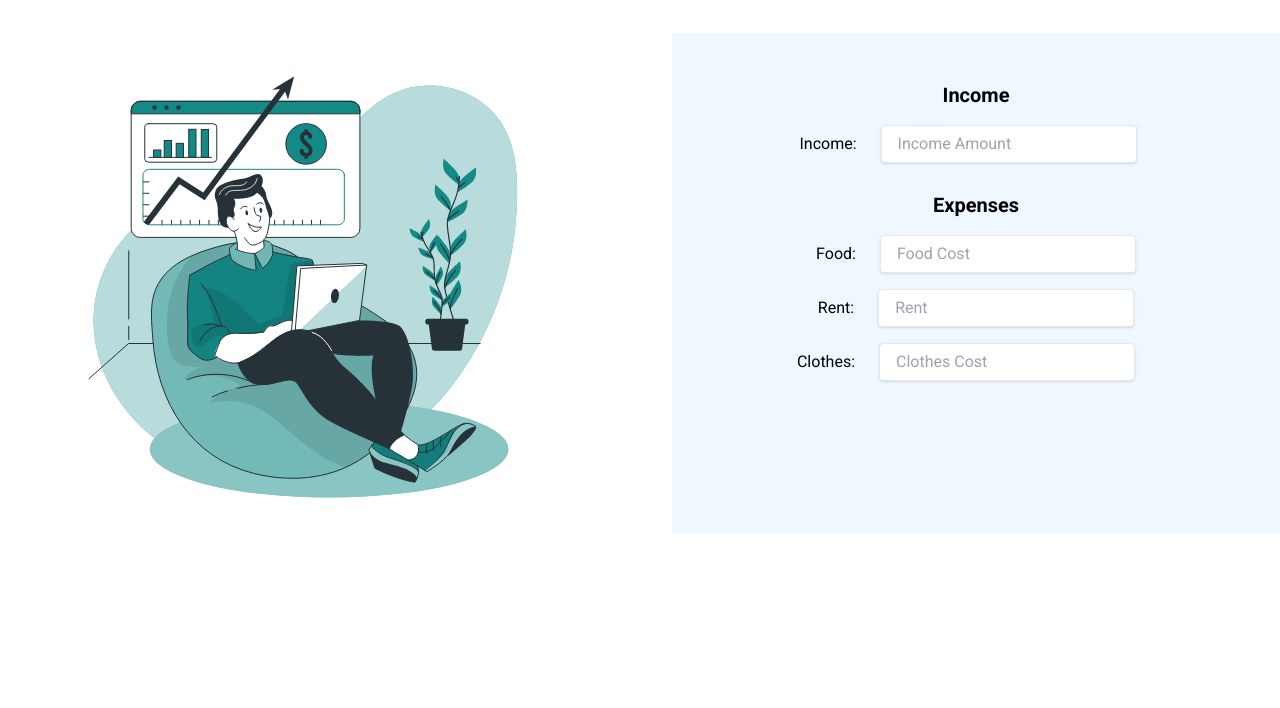
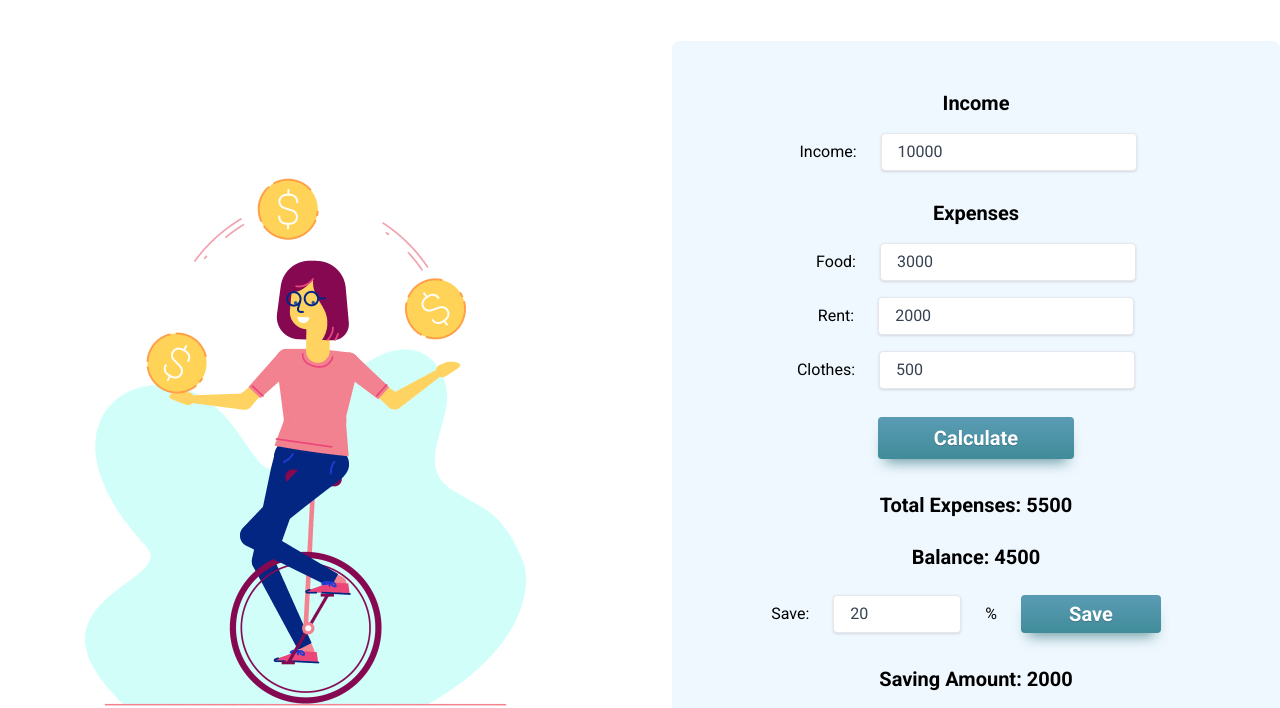
Before and after one commit to saimasiddique/Monthly-Budget_Planning, a plain HTML site: page index.html in a window 1280 px wide. Shown: the part 95-803 px from the top of the page. Drawn offline with nearby package versions, Linux system fonts and the light colour scheme.

Commit message:
layout design complete

```diff
--- a/index.html
+++ b/index.html
@@ -11,19 +11,21 @@
 </head>
 
 <header>
-    <h1 class="container mx-auto mt-10 text-center title-text text-5xl">Budget Planning &#128176;&#128203; </h1>
+    <h1 class="container mx-auto mt-10 text-center title-text text-5xl">
+        Budget Planning
+        &#128176;&#128203; </h1>
 </header>
 
 <body>
-    <section class="container mx-auto mt-10">
+    <section class="container mx-auto mt-12 mb-20">
         <div class="grid grid-cols-2 gap-16 ">
             <!-- left side -->
-            <div>
-                <img class="mx-auto" src="/images/section-img.gif" alt="gif">
+            <div class="flex items-center">
+                <img class="mx-auto " src="/images/lady.gif" alt="gif">
             </div>
 
             <!-- right side  -->
-            <div class="bg-sky-100/50 section-text">
+            <div class="bg-sky-100/50 section-text rounded-lg">
                 <!-- Income  -->
                 <h3 class=" text-center text-xl font-semibold mt-12">Income</h3>
                 <div class="flex justify-center items-center gap-6 mt-4">
@@ -31,8 +33,8 @@
                         Income:
                     </label>
                     <input
-                        class="shadow  border rounded py-2 px-4 text-gray-700 leading-tight focus:outline-none focus:shadow-green-200 focus:border-blue-400  hover:drop-shadow-lg  w-64"
-                        id="income-text" type="text" placeholder="Income Amount">
+                        class="shadow  border rounded py-2 px-4 text-gray-700 leading-tight focus:outline-none focus:shadow-green-200 focus:border-blue-400  hover:drop-shadow-lg w-64"
+                        id="income-text" type="text" value="10000" placeholder="Income Amount">
                 </div>
                 <!-- Expenses  -->
                 <h3 class=" text-center text-xl font-semibold mt-7">Expenses</h3>
@@ -44,7 +46,7 @@
                     </label>
                     <input
                         class="shadow  border rounded py-2 px-4 text-gray-700 leading-tight focus:outline-none focus:shadow-green-200 focus:border-blue-400  hover:drop-shadow-lg  w-64 "
-                        id="food-cost-text" type="text" placeholder="Food Cost">
+                        id="food-cost-text" type="text" value="3000" placeholder="Food Cost">
                 </div>
 
                 <!-- Rent  -->
@@ -54,18 +56,44 @@
                     </label>
                     <input
                         class="shadow border rounded py-2 px-4 text-gray-700 leading-tight focus:outline-none focus:shadow-green-200 focus:border-blue-400  hover:drop-shadow-lg  w-64"
-                        id="rent-text" type="text" placeholder="Rent">
+                        id="rent-text" type="text" value="2000" placeholder="Rent">
                 </div>
 
                 <!-- Clothes  -->
-                <div class="flex justify-center items-center gap-6 mt-4">
+                <div class="flex justify-center items-center gap-6 mt-4 mb-7">
                     <label class="text-base -ml-5" for="clothes-cost">
                         Clothes:
                     </label>
                     <input
                         class="shadow border rounded py-2 px-4 text-gray-700 leading-tight focus:outline-none focus:shadow-green-200 focus:border-blue-400  hover:drop-shadow-lg w-64"
-                        id="clothes-cost-text" type="text" placeholder="Clothes Cost">
+                        id="clothes-cost-text" type="text" value="500" placeholder="Clothes Cost">
                 </div>
+                <div class="flex justify-center">
+                    <button class="myButton">Calculate</button>
+                </div>
+
+                <!-- total expenses -->
+                <h3 class=" text-center text-xl font-semibold mt-8">Total Expenses: <span> 5500</span></h3>
+                <!-- Balance  -->
+                <h3 class=" text-center text-xl font-semibold mt-6">Balance: <span> 4500</span></h3>
+
+                <!-- savings% -->
+                <div class="flex justify-center items-center gap-6 mt-6 mb-7">
+                    <label class="text-base -ml-5" for="clothes-cost">
+                        Save:
+                    </label>
+                    <input
+                        class="shadow border rounded py-2 px-4 text-gray-700 leading-tight focus:outline-none focus:shadow-green-200 focus:border-blue-400  hover:drop-shadow-lg w-32"
+                        id="clothes-cost-text" type="text" value="20" placeholder="Savings">
+                    <p class="text-base">%</p>
+                    <button class="myButton px-12 py-1">Save</button>
+                </div>
+
+                <!-- saving amount -->
+                <h3 class=" text-center text-xl font-semibold mt-8">Saving Amount: <span>2000</span></h3>
+                <!-- Remaining Balance  -->
+                <h3 class=" text-center text-xl font-semibold mt-6 mb-28">Remaining Balance: <span>2500</span></h3>
+
             </div>
         </div>
 
@@ -73,4 +101,8 @@
 
 </body>
 
+<footer class="text-stone-900 text-sm bg-emerald-100 font-semibold">
+    <marquee direction="left">&copy;Copyright to Saima Siddique Tashfia</marquee>
+</footer>
+
 </html>
--- a/style.css
+++ b/style.css
@@ -11,3 +11,24 @@
 .section-text{
     font-family: 'Roboto', sans-serif;
 }
+
+.myButton {
+	box-shadow: 0px 10px 14px -7px #276873ad;
+	background:linear-gradient(to bottom, #599bb3 5%, #408c99 100%);
+	background-color:#599bb3;
+	border-radius:4px;
+	cursor:pointer;
+	color:#ffffff;
+	font-size:20px;
+	font-weight:600;
+	padding:6px 56px;
+	text-shadow:0px 1px 0px #3d768a;
+}
+.myButton:hover {
+	background:linear-gradient(to bottom, #408c99 5%, #599bb3 100%);
+	background-color:#408c99;
+}
+.myButton:active {
+	position:relative;
+	top:1px;
+}
```
Also changed, not shown: images/lady.gif (added), images/money.gif (added), images/money2.gif (added), images/thinking.gif (added), 1 other file.
